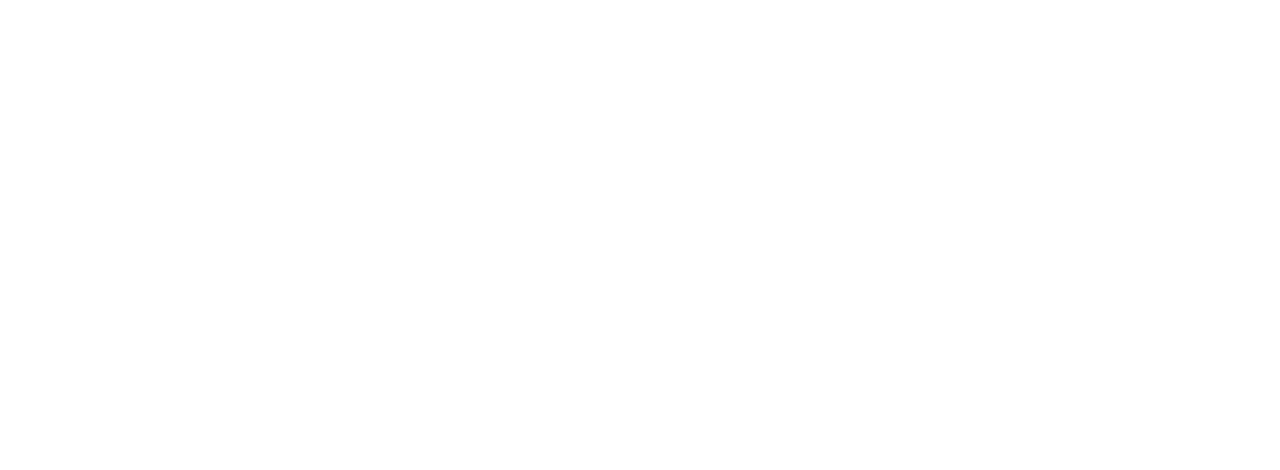
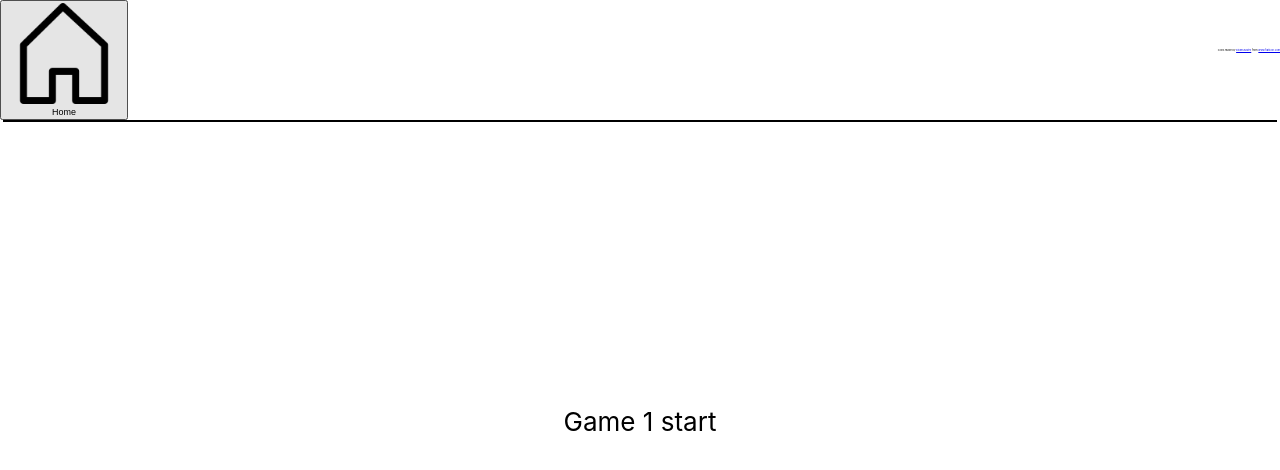
Before and after one commit to sken130/SimpleMemoryGameCollections, a React (Create React App) app in the folder reactjs-main/: page /game1/game1Start in a window 1280 px wide. Before the commit this address had no page. Shown: the top 470 px of the page. Built offline with nearby package versions, Linux system fonts and the light colour scheme.

Commit message:
Add empty game 1 page

```diff
--- a/reactjs-main/src/index.js
+++ b/reactjs-main/src/index.js
@@ -2,7 +2,8 @@
 import ReactDOM from 'react-dom';
 import './index.css';
 import App from './App';
-import Game1Menu from './routes/Game1Menu.jsx';
+import {Game1Menu, WrappedGame1Menu} from './routes/Game1Menu.jsx';
+import Game1 from './routes/Game1.jsx';
 import reportWebVitals from './reportWebVitals';
 import { BrowserRouter, Routes, Route, Navigate } from 'react-router-dom';
 import HomePage from './routes/HomePage';
@@ -13,7 +14,8 @@
       <Routes>
         <Route path="/" element={<App />}>
           <Route path="home" element={<HomePage />} />
-          <Route path="game1" element={<Game1Menu />} />
+          <Route path="game1" element={<WrappedGame1Menu />} />
+          <Route path="/game1/game1Start" element={<Game1 />} />
 
           <Route index element={<Navigate to="home" />} />
         </Route>
--- /dev/null
+++ b/reactjs-main/src/routes/Game1.css
@@ -0,0 +1,9 @@
+.Game1-Main {
+    /* background-color: #282c34; */
+    min-height: 75vh;
+    display: flex;
+    flex-direction: column;
+    align-items: center;
+    justify-content: center;
+    font-size: calc(10px + 2vmin);
+  }
--- /dev/null
+++ b/reactjs-main/src/routes/Game1.jsx
@@ -0,0 +1,26 @@
+import React from 'react';
+import ImageButton from '../CustomComponents/ImageButton.js';
+import {
+    useLocation,
+    NavLink,
+    Outlet,
+    useSearchParams,
+  } from 'react-router-dom';
+import fruitsIcon from "../Images/buttons/fruits.png"
+
+class Game1 extends React.Component {
+    // constructor(props) {
+    //     super(props);
+    // }
+
+    render() {
+        return (
+            <div className="Game1-Main" style={{width: "100%"}}>
+                Game 1 start
+            </div>
+
+        )
+    }
+}
+
+export default Game1;
--- a/reactjs-main/src/routes/Game1Menu.jsx
+++ b/reactjs-main/src/routes/Game1Menu.jsx
@@ -1,11 +1,7 @@
 import React from 'react';
 import ImageButton from '../CustomComponents/ImageButton.js';
-import {
-    useLocation,
-    NavLink,
-    Outlet,
-    useSearchParams,
-  } from 'react-router-dom';
+import { useParams, useNavigate, Outlet } from "react-router-dom";
+
 import fruitsIcon from "../Images/buttons/fruits.png"
 
 import './Game1Menu.css';
@@ -22,7 +18,9 @@
                 style={{width: "35%"}}
                 imagePath={fruitsIcon}
                 secondaryText="Fruits"
-                secondaryTextStyle={{fontSize: "2vw"}}></ImageButton>
+                secondaryTextStyle={{fontSize: "2vw"}}
+                onClick={() => {this.props.navigate("game1Start");}}>
+                </ImageButton>
 
                 <div style={{position:"absolute", bottom:0, fontSize: "1vw"}}>Icons made by <a href="https://www.flaticon.com/authors/iconixar" title="iconixar">iconixar</a> from <a href="https://www.flaticon.com/" title="Flaticon">
                     www.flaticon.com</a>
@@ -34,3 +32,10 @@
 }
 
 export default Game1Menu;
+const WrappedGame1Menu = props => {
+    const navigate = useNavigate();
+
+    return <Game1Menu navigate={navigate}/>
+  }
+
+export {Game1Menu, WrappedGame1Menu};
```
